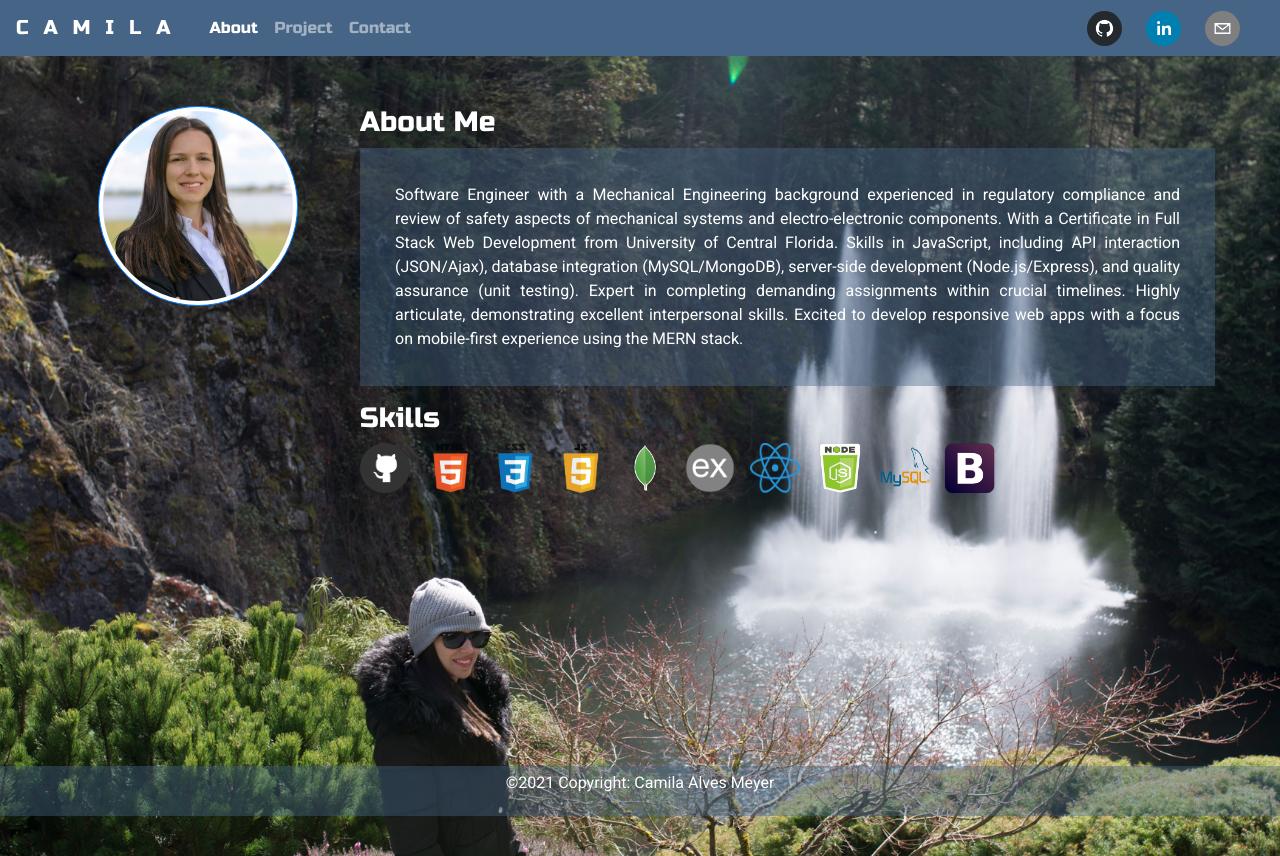
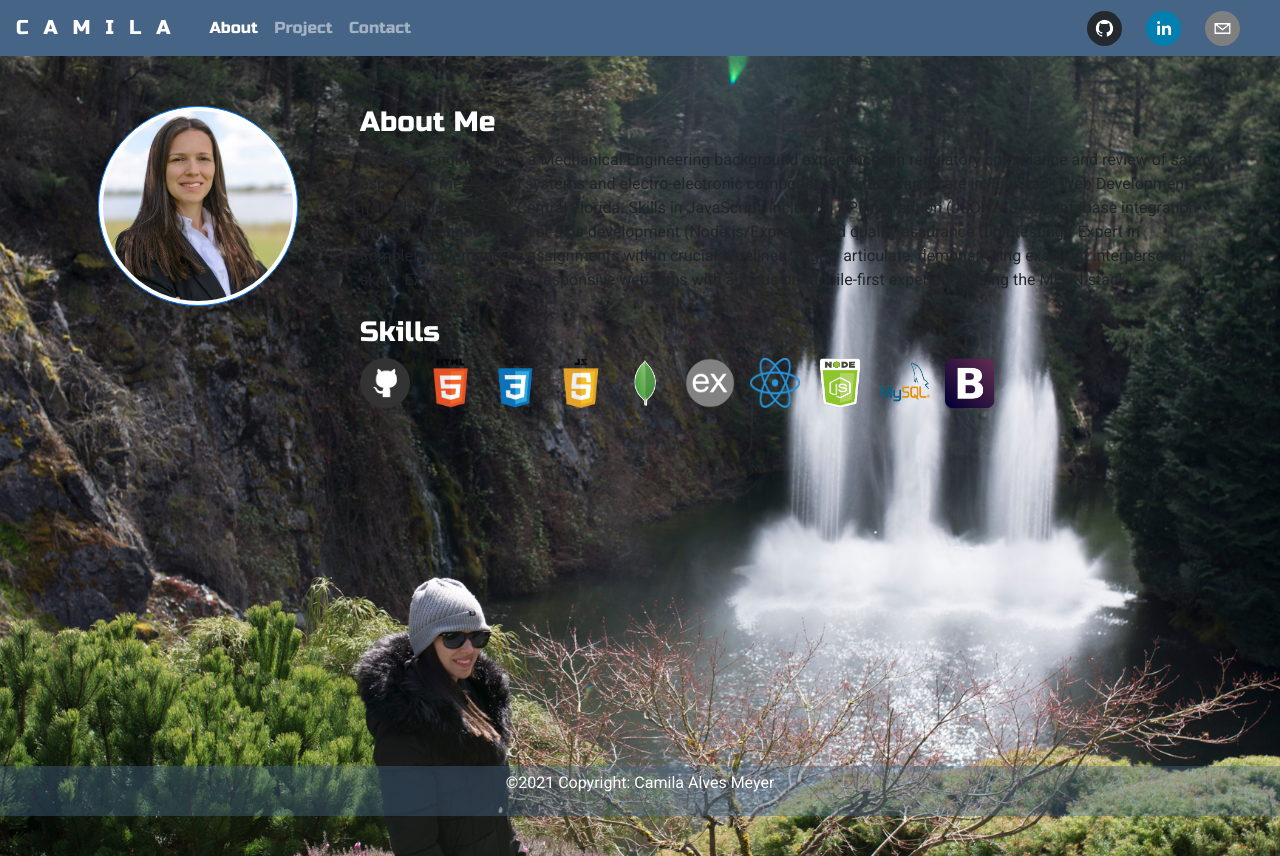
Before and after one commit to Mimila-85/-Mimila-85.github.io, a React (Create React App) app: page /about in a window 1280 px wide. Built offline with nearby package versions, Linux system fonts and the light colour scheme.

Commit message:
Created content to the About Me page

```diff
--- a/src/pages/About.js
+++ b/src/pages/About.js
@@ -1,7 +1,6 @@
 import React from "react";
-import { Container, Row, Col } from "../components/Grid"
-import camilaPicture from "../images/camilaPicture.jpg"
-// import { BootSrap, Css, Express, GitHub, Html, Js, MongoDB, MySQL, Node, ReactIcon } from "../images"
+import { Container, Row, Col } from "../components/Grid";
+import camilaPicture from "../images/camilaPicture.jpg";
 import BootSrap from "../images/icons/bootStrap.png";
 import Css from "../images/icons/css.png";
 import Express from "../images/icons/express.png";
@@ -15,16 +14,32 @@
 
 function About() {
   return (
-        <div className="aboutMe aboutMeBackground">
+    <main className="aboutMeBackground">
+      <div className="aboutMe">
         <Container fluid>
           <Row>
             <Col size="sm-3">
-                    <img alt="Camila Alves Meyer" className="img-thumbnail rounded-circle border-primary" src={camilaPicture}></img>
+              <img
+                alt="Camila Alves Meyer"
+                className="img-thumbnail rounded-circle border-primary"
+                src={camilaPicture}
+               />
             </Col>
             <Col size="sm-9">
               <h3>About Me</h3>
-                    <p className="pContacMe">
-                        Software Engineer with a Mechanical Engineering background experienced in regulatory compliance and review of safety aspects of mechanical systems and electro-electronic components. With a Certificate in Full Stack Web Development from University of Central Florida. Skills in JavaScript, including API interaction (JSON/Ajax), database integration (MySQL/MongoDB), server-side development (Node.js/Express), and quality assurance (unit testing).  Expert in completing demanding assignments within crucial timelines. Highly articulate, demonstrating excellent interpersonal skills. Excited to develop responsive web apps with a focus on mobile-first experience using the MERN stack.
+              <p className="pAboutMe">
+                Software Engineer with a Mechanical Engineering background
+                experienced in regulatory compliance and review of safety
+                aspects of mechanical systems and electro-electronic components.
+                With a Certificate in Full Stack Web Development from the
+                University of Central Florida. Skills in JavaScript, including
+                API interaction (JSON/AJAX), database integration
+                (MySQL/MongoDB), server-side development (Node.js/Express), and
+                quality assurance (unit testing). Expert in completing demanding
+                assignments within crucial timelines. Highly articulate,
+                demonstrating excellent interpersonal skills. Excited to develop
+                responsive web apps with a focus on mobile-first experience
+                using the MERN stack.
               </p>
             </Col>
           </Row>
@@ -32,21 +47,38 @@
             <Col size="sm-3" />
             <Col size="sm-9">
               <h3>Skills</h3>
-                    <img alt="GitHub icon" className="iconSkills" src={GitHub}></img>
-                    <img alt="Html icon" className="iconSkills" src={Html}></img>
-                    <img alt="Css icon" className="iconSkills" src={Css}></img>
-                    <img alt="Js icon" className="iconSkills" src={Js}></img>
-                    <img alt="MongoDB icon" className="iconSkills" src={MongoDB}></img>
-                    <img alt="Express icon" className="iconSkills" src={Express}></img>
-                    <img alt="React icon" className="iconSkills" src={ReactIcon}></img>
-                    <img alt="Node icon" className="iconSkills" src={NodeIcon}></img>
-                    <img alt="MySQL icon" className="iconSkills" src={MySQL}></img>
-                    <img alt="BootSrap icon" className="iconSkills" src={BootSrap}></img>
+              <img alt="GitHub icon" className="iconSkills" src={GitHub} />
+              <img alt="Html icon" className="iconSkills" src={Html} />
+              <img alt="Css icon" className="iconSkills" src={Css} />
+              <img alt="Js icon" className="iconSkills" src={Js} />
+              <img
+                alt="MongoDB icon"
+                className="iconSkills"
+                src={MongoDB}
+               />
+              <img
+                alt="Express icon"
+                className="iconSkills"
+                src={Express}
+               />
+              <img
+                alt="React icon"
+                className="iconSkills"
+                src={ReactIcon}
+               />
+              <img alt="Node icon" className="iconSkills" src={NodeIcon} />
+              <img alt="MySQL icon" className="iconSkills" src={MySQL} />
+              <img
+                alt="BootSrap icon"
+                className="iconSkills"
+                src={BootSrap}
+               />
             </Col>
           </Row>
         </Container>
       </div>
-    )
+    </main>
+  );
 }
 
 export default About;
```
Lines whose indentation alone changed are shown as unchanged.
